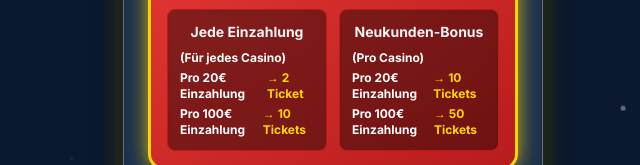
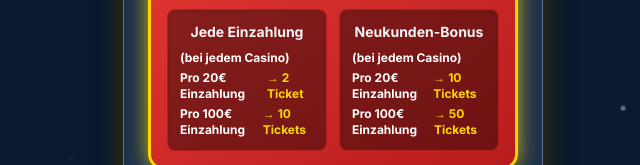
Before and after one commit to Idiotenbonus/idiotenbonus-Giveaway, a plain HTML site: page giveaway.html in a window 1280 px wide. Shown: the part 635-800 px from the top of the page, 307-947 px from the left. Drawn offline with nearby package versions, Linux system fonts and the light colour scheme.

Commit message:
Update giveaway.html

```diff
--- a/giveaway.html
+++ b/giveaway.html
@@ -146,7 +146,7 @@
                     <div class="flex-1 p-3 bg-red-900 bg-opacity-80 rounded-lg shadow-inner border border-red-700">
                         <p class="text-center text-gray-100 mb-2 font-bold">Jede Einzahlung</p>
                         <ul class="space-y-1 text-xs">
-                            <li class="flex justify-between"><span>(Für jedes Casino)</span>
+                            <li class="flex justify-between"><span>(bei jedem Casino)</span>
                             <li class="flex justify-between"><span>Pro 20€ Einzahlung</span> <span class="text-bright-gold">→ 2 Ticket</span></li>
                             <li class="flex justify-between"><span>Pro 100€ Einzahlung</span> <span class="text-bright-gold">→ 10 Tickets</span></li>
                         </ul>
@@ -155,7 +155,7 @@
                     <div class="flex-1 p-3 bg-red-900 bg-opacity-80 rounded-lg shadow-inner border border-red-700">
                         <p class="text-center text-gray-100 mb-2 font-bold">Neukunden-Bonus</p>
                         <ul class="space-y-1 text-xs">
-                            <li class="flex justify-between"><span>(Pro Casino)</span>
+                            <li class="flex justify-between"><span>(bei jedem Casino)</span>
                             <li class="flex justify-between"><span>Pro 20€ Einzahlung</span> <span class="text-bright-gold">→ 10 Tickets</span></li>
                             <li class="flex justify-between"><span>Pro 100€ Einzahlung</span> <span class="text-bright-gold">→ 50 Tickets</span></li>
                         </ul>
```
